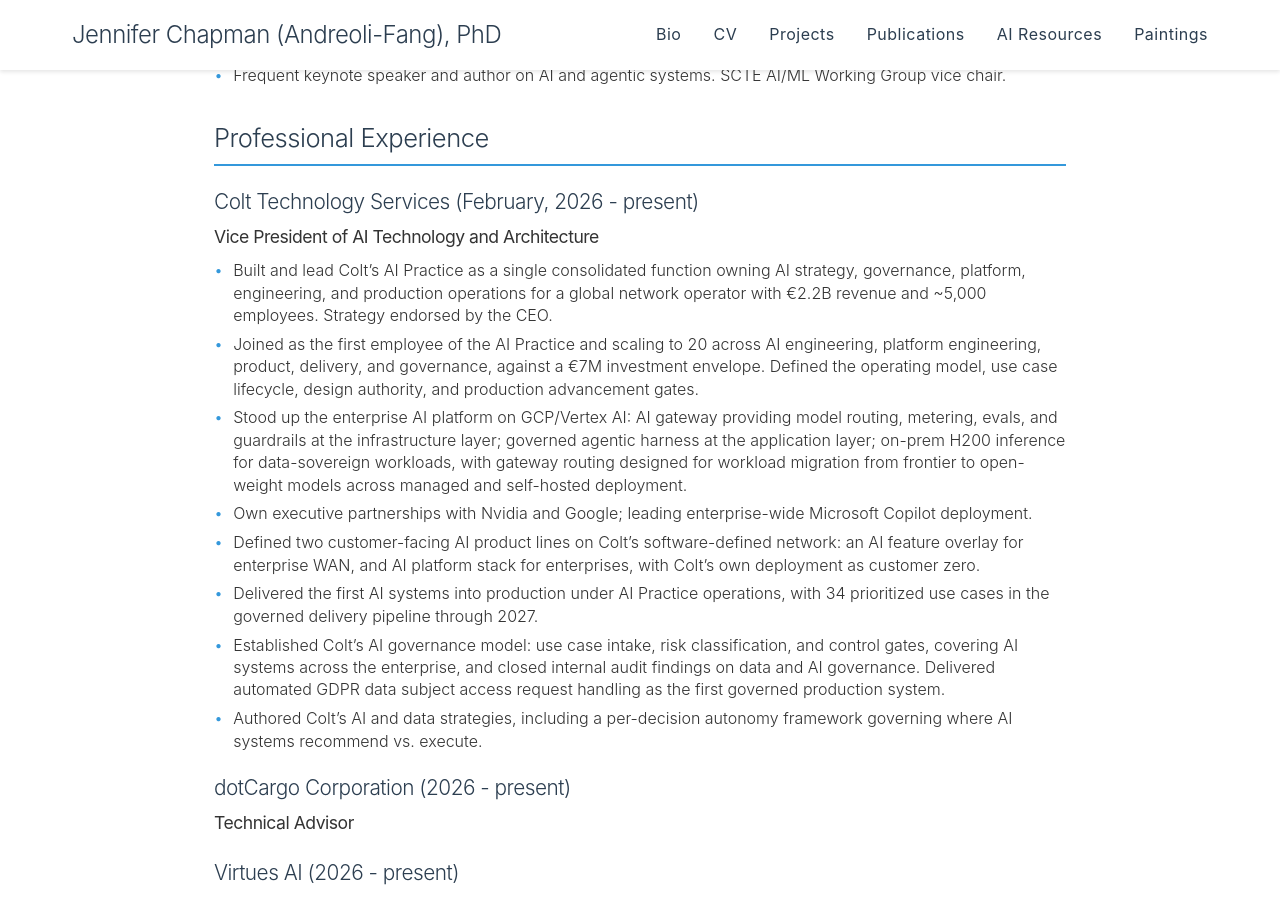
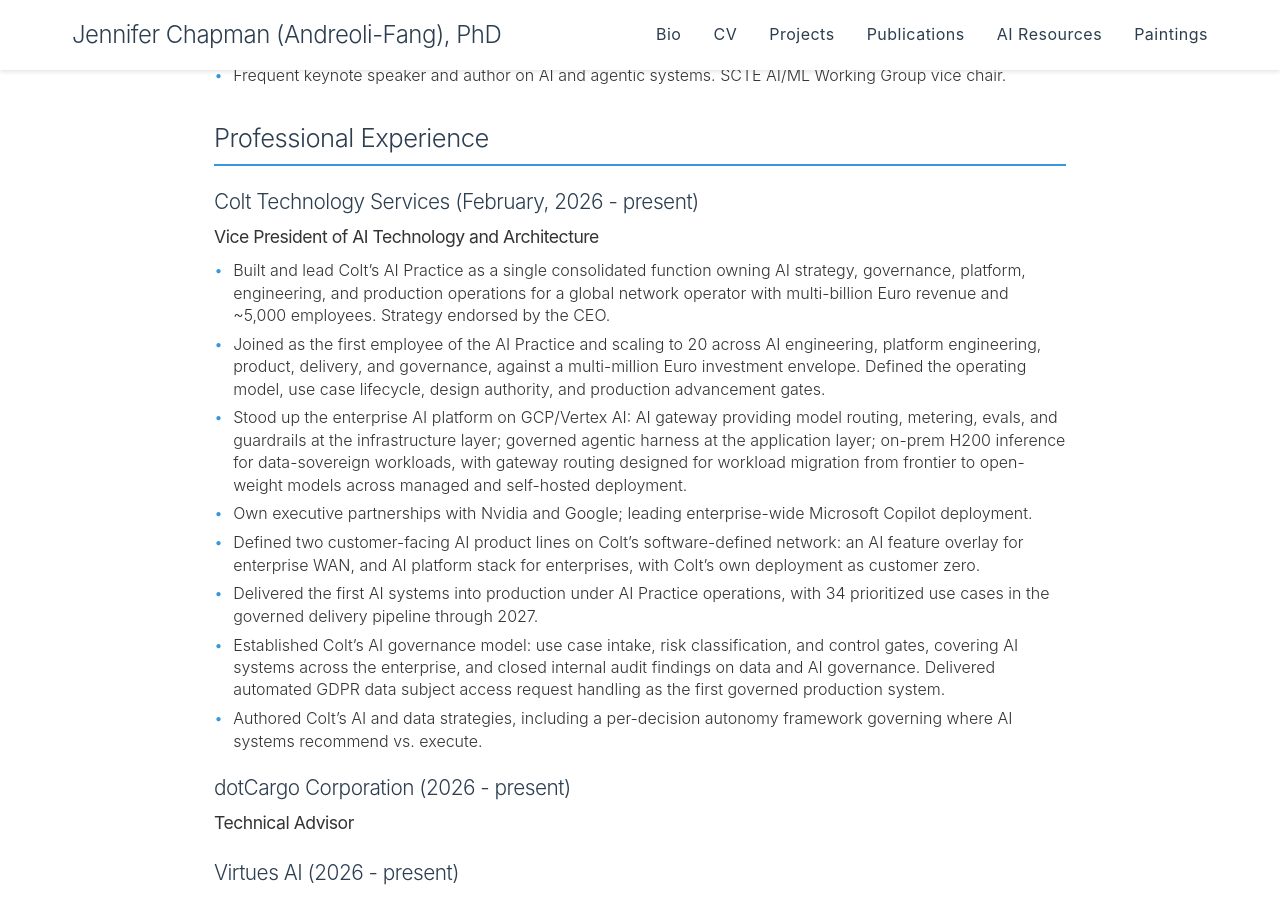
Before and after one commit to nextjen-ai/nextjen-ai.github.io, a Jekyll site: the page built from cv.md, in a window 1280 px wide and 900 px high, scrolled down 529 px. Built offline with Jekyll 4.4.1, drawn with Linux system fonts in a browser that asks for light colours.

Commit message:
Content update: removed specific investment number from public CV

```diff
--- a/_includes/cv-content.html
+++ b/_includes/cv-content.html
@@ -19,8 +19,8 @@
     <h3>Colt Technology Services (February, 2026 - present)</h3>
     <h4>Vice President of AI Technology and Architecture</h4>
     <ul>
-        <li>Built and lead Colt’s AI Practice as a single consolidated function owning AI strategy, governance, platform, engineering, and production operations for a global network operator with €2.2B revenue and ~5,000 employees. Strategy endorsed by the CEO.</li>
-        <li>Joined as the first employee of the AI Practice and scaling to 20 across AI engineering, platform engineering, product, delivery, and governance, against a €7M investment envelope. Defined the operating model, use case lifecycle, design authority, and production advancement gates.</li>
+        <li>Built and lead Colt’s AI Practice as a single consolidated function owning AI strategy, governance, platform, engineering, and production operations for a global network operator with multi-billion Euro revenue and ~5,000 employees. Strategy endorsed by the CEO.</li>
+        <li>Joined as the first employee of the AI Practice and scaling to 20 across AI engineering, platform engineering, product, delivery, and governance, against a multi-million Euro investment envelope. Defined the operating model, use case lifecycle, design authority, and production advancement gates.</li>
         <li>Stood up the enterprise AI platform on GCP/Vertex AI: AI gateway providing model routing, metering, evals, and guardrails at the infrastructure layer; governed agentic harness at the application layer; on-prem H200 inference for data-sovereign workloads, with gateway routing designed for workload migration from frontier to open-weight models across managed and self-hosted deployment.</li>
         <li>Own executive partnerships with Nvidia and Google; leading enterprise-wide Microsoft Copilot deployment.</li>
         <li>Defined two customer-facing AI product lines on Colt’s software-defined network: an AI feature overlay for enterprise WAN, and AI platform stack for enterprises, with Colt’s own deployment as customer zero.</li>
```
